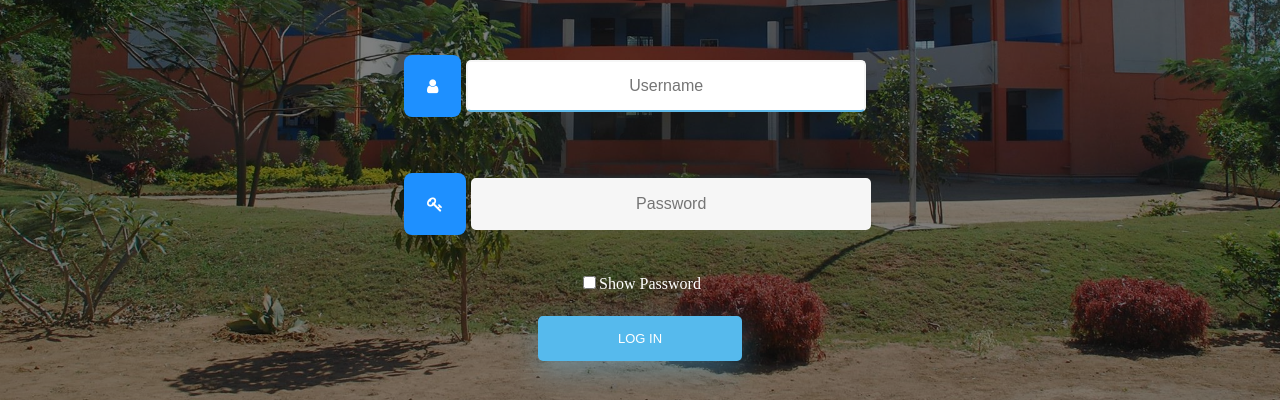
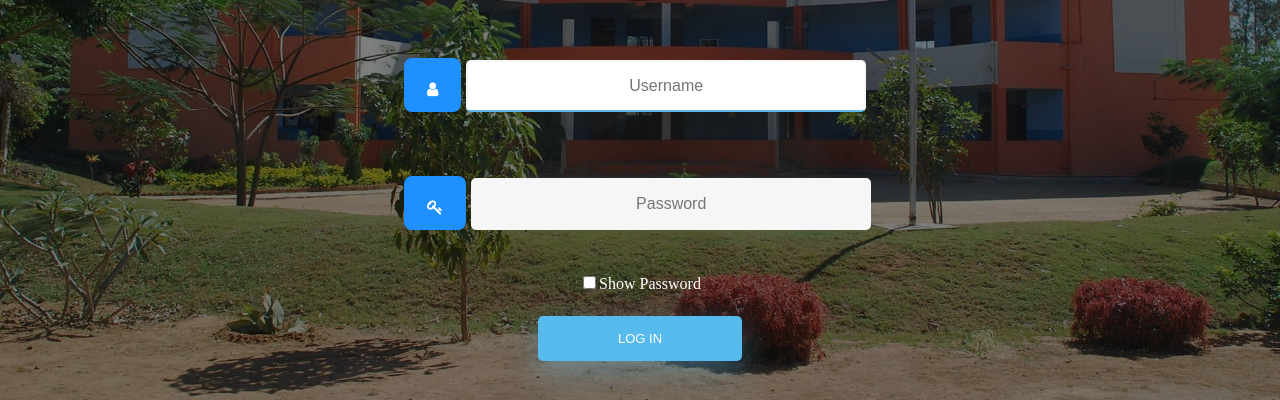
Before and after one commit to diyaschool/dal_assessments, a Flask app: page /login in a window 1280 px wide. Shown: the part 318-718 px from the top of the page. Run offline with Flask 2, Linux system fonts and the light colour scheme.

Commit message:
slight modifications

```diff
--- a/templates/home.html
+++ b/templates/home.html
@@ -75,7 +75,6 @@
     <center><br><br><br>
       <br><br><div style='background-color: white; height: 600px; width: 900px; border-radius: 20px; opacity: 1' class='tooltip'>
       </div><br>
-        <span class="tooltiptext">Tooltip text</span>
       <div style='width:100%; position: fixed; background-color: black; padding: 10px; top: 0px; left:0px; opacity: 1'>
         <a style='color: white; font-size: 40px; left: 47%; text-decoration: none' href='/'>DAL Assessments</a>
         <text style='color: white; position: absolute; right: 50px; top: 10px; font-size: 20px'>Hello {{name}}</text>
--- a/templates/login.html
+++ b/templates/login.html
@@ -259,6 +259,9 @@
   min-width: 5px;
   text-align: center;
   border-radius: 8px;
+  height: 8px;
+  position: relative;
+  top: 3px
 }
 </style>
 <body style='background-size: cover; background-image: url("background.png");  background-repeat: no-repeat; background-position: center; background-attachment: fixed;'>
@@ -270,11 +273,11 @@
       <center>
         <form action='/login' method='post'>
             <div class="input-container">
-              <i class="fa fa-user icon fadeIn forth"></i>
+              <i class="fa fa-user icon fadeIn second"></i>
           <input type="text" id="login" class="fadeIn second" name="username" placeholder="Username" required autofocus>
         </div><br/><br/>
         <div class="input-container">
-          <i class="fa fa-key icon fadeIn forth"></i>
+          <i class="fa fa-key icon fadeIn third"></i>
           <input type="password" id="password" class="fadeIn third" name="password" placeholder="Password" required>
         </div><br/>
             <input type="checkbox" class="fadeIn fourth" onclick="myFunction()" id='showPassword'><label class="fadeIn fourth" for='showPassword' style='color: white'>Show Password</label><br/><br/>
--- a/templates/t_edit.html
+++ b/templates/t_edit.html
@@ -5,8 +5,6 @@
     <title>{{title}} | DAL Assessments</title>
   </head>
   <body style='background-size: cover; background-image: url("/background.png");  background-repeat: no-repeat; background-position: center; background-attachment: fixed;'>
-    <h1 style='color: white; position: fixed; left: 2%; bottom: 4%'>Hello {{name}}</h1>
-    <h4 style='color: white; position: fixed; left: 2%; bottom: 1.5%'>Logged in as {{username}}</h3>
     <center>
     <br><br><br><br><br><div style='background-color: white; height: 800px; width: 900px; border-radius: 20px; opacity: 0.9'>
       <br><br>
@@ -19,6 +17,8 @@
   </div><br><br>
   <div style='width: 100%; position: fixed; background-color: black; padding: 10px; top: 0px; left:0px; opacity: 1'>
     <a style='color: white; font-size: 40px; left: 47%; text-decoration: none' href='/'>DAL Assessments</a>
+    <text style='color: white; position: absolute; right: 50px; top: 10px; font-size: 20px'>Hello {{name}}</text>
+    <text style='color: white; position: absolute; right: 50px; top: 35px'>Logged in as {{username}}</text>
   </div>
 </center>
 {%if alert%}
```
